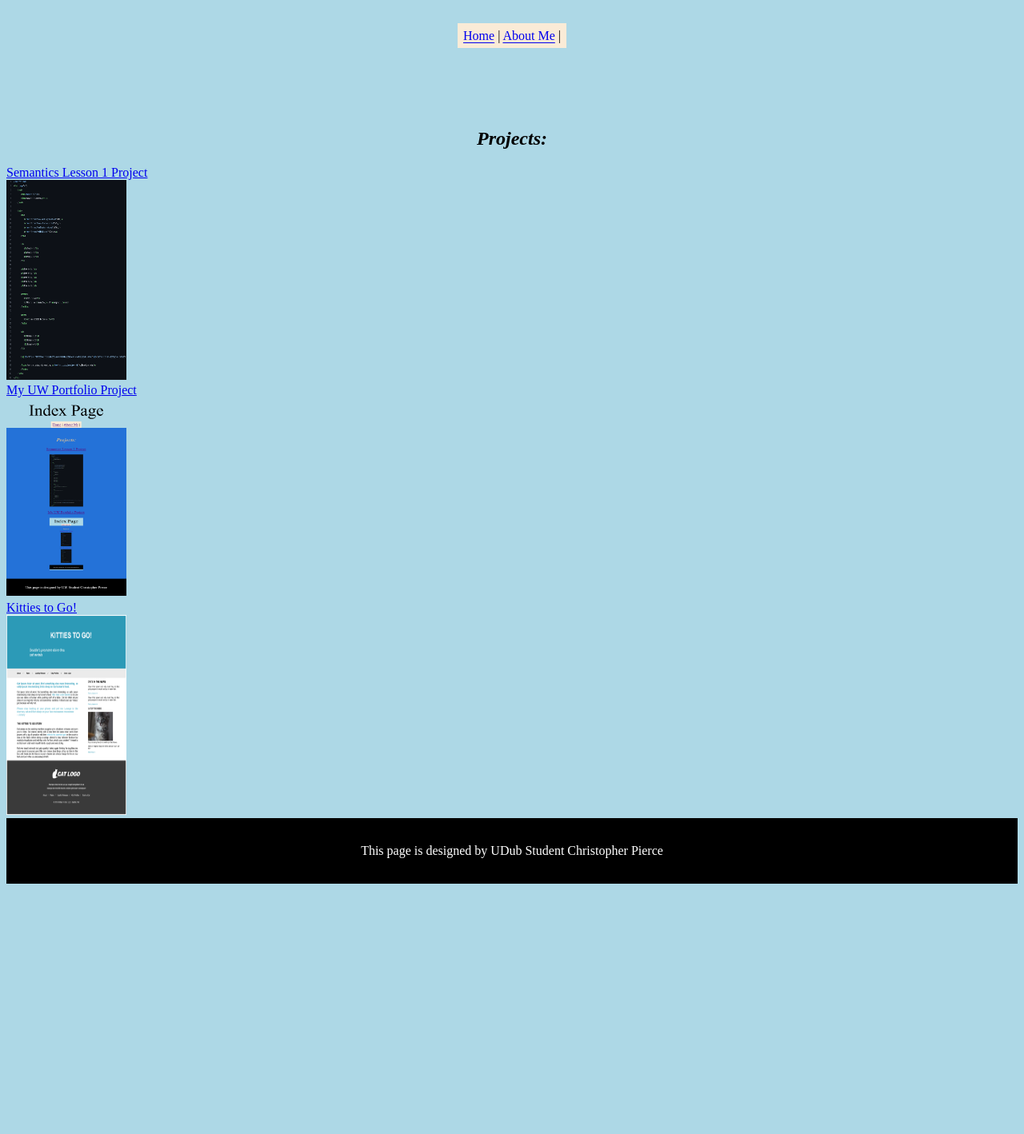
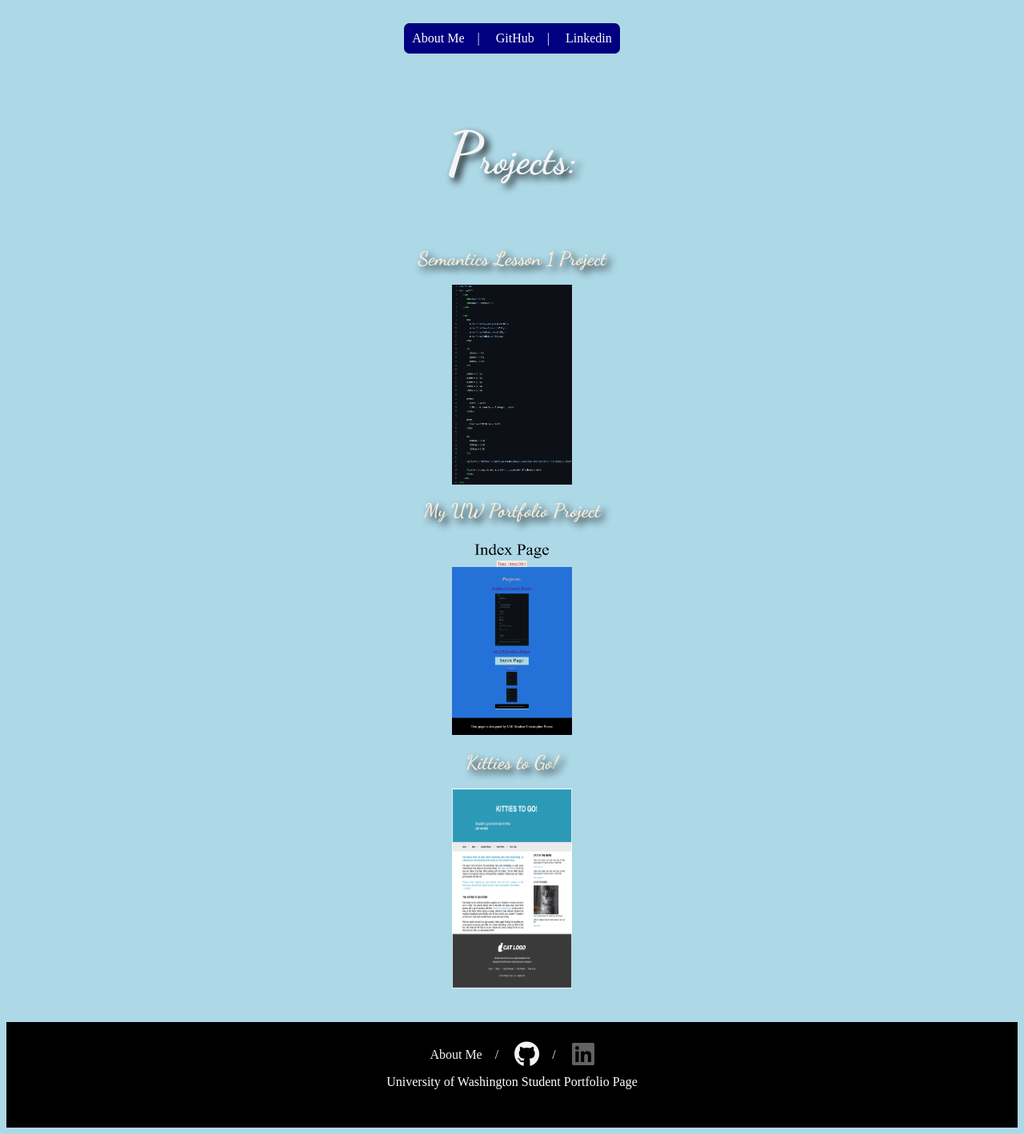
Before and after one commit to cpierce2/portfolio, a plain HTML site: page index.html in a window 1280 px wide. Shown: the part 150-1568 px from the top of the page at 80% size. Before the commit the page ends 1263 px from the top, so only its background shows below. Drawn offline with Linux system fonts and the light colour scheme.

Commit message:
modified files, added picture

```diff
--- a/index.html
+++ b/index.html
@@ -1,32 +1,49 @@
 <!DOCTYPE html>
 <html lang="en">
     <head>
-        <meta charset="UTF-8">
-        <link rel="stylesheet" type="text/css" href="styles/stylesheet.css">
-        <title>Portfolio</title>
+        <meta charset="utf-8">
+        <meta http-equiv="X-UA-Compatible" content="IE=edge, chrome=1">
+        <title>Portfolio Home</title>
+        <meta name="description" content="Website">
+        <meta name="viewport" content="width=device-width, initial-scale=1">
+        <link rel="stylesheet" href="styles/stylesheet.css">
+        <script src="https://kit.fontawesome.com/572d535d48.js" crossorigin="anonymous"></script>
+
+        <style>
+            @import url('https://fonts.googleapis.com/css2?family=Dancing+Script:wght@700&display=swap');
+        </style>
     </head>
 
     <body>
         <header>Index Page</header>
-        <nav class="nav margin-buffer">
-            <a href="index.html">Home</a> |
-            <a href="about-me.html">About Me</a> |
+        <nav class="nav buffer">
+            <a class="nav-style" href="about-me.html">About Me<span class="footer-style">|</span></a>
+            <a class="nav-style" href="https://github.com/cpierce2">GitHub<span class="footer-style">|</span></a>
+            <a class="nav-style" href="https://www.linkedin.com/in/cpierce29/">Linkedin</a>
         </nav>
 
         <article class="flex-column">
 
-            <h1 class="important buffer">Projects:</h1>
+            <h1 class="important">Projects:</h1>
 
-            <a class="center" href="https://github.com/cpierce2/semantic-elements/blob/master/index.html">Semantics Lesson 1 Project</a><br>
+            <a class="project-link center" href="https://github.com/cpierce2/semantic-elements/blob/master/index.html">Semantics Lesson 1 Project</a><br>
             <img class="center" src="portfolio-pics/index-code-pic.png" width="150" height="250" alt="Image of HTML Code"><br>
 
-            <a class="center" href="https://cpierce2.github.io/portfolio/">My UW Portfolio Project</a><br>
+            <a class="project-link center" href="https://cpierce2.github.io/portfolio/">My UW Portfolio Project</a><br>
             <img class="center" src="portfolio-pics/home-page.png" width="150" height="250" alt="Image of HTML Code"><br>
 
-            <a class="center" href="https://cpierce2.github.io/kitties-to-go/">Kitties to Go!</a><br>
+            <a class="project-link center" href="https://cpierce2.github.io/kitties-to-go/">Kitties to Go!</a><br>
             <img class="center" src="portfolio-pics/ktg.png" width="150" height="250" alt="Image of HTML Code"><br>
         </article>
 
-        <footer>This page is designed by UDub Student Christopher Pierce</footer>
+        <footer>
+            <nav>
+                <a class="footer-nav" href="about-me.html">About Me<span class="footer-style">/</span></a>
+                <a class="footer-nav" href="https://github.com/cpierce2"><i class="fa-brands fa-github fa-bounce fa-2xl"></i><span class="footer-style">/</span></a>
+                <a class="footer-nav" href="https://www.linkedin.com/in/cpierce29/"><i class="fa-brands fa-linkedin fa-beat-fade fa-2xl"></i></a>
+            </nav>
+
+            <p>University of Washington Student Portfolio Page</p>
+        </footer>
     </body>
 </html>
--- a/styles/stylesheet.css
+++ b/styles/stylesheet.css
@@ -20,11 +20,25 @@ body {
     padding: 1rem;
 }
 
+.buffer {
+    padding: 10px;
+}
+
 .flex-container {
     padding-top: 1.5rem;
     padding-bottom: 1.5rem;
     display: flex;
     flex-direction: row;
+    flex-wrap: wrap;
+    justify-content: space-around;
+    align-items: center;
+}
+
+.flex-column {
+    padding-top: 1.5rem;
+    padding-bottom: 1.5rem;
+    display: flex;
+    flex-direction: column;
     flex-wrap: wrap;
     justify-content: space-around;
     align-items: center;
@@ -36,6 +50,21 @@ footer {
     color: white;
     padding-top: 2rem;
     padding-bottom: 2rem;
+}
+
+.footer-nav {
+    color: whitesmoke;
+    text-decoration: none;
+}
+
+.footer-nav::first-letter {
+    font-size: 36pt;
+    color: aqua;
+}
+
+.footer-style {
+    padding-left: 1rem;
+    padding-right: 1rem;
 }
 
 header {
@@ -54,10 +83,18 @@ header {
 }
 
 .important {
-    font-style: italic;
+    font-family: 'Dancing Script', cursive;
     font-weight: bolder;
     text-align: center;
-    padding-top: 5rem;
+    padding-top: 1rem;
+    padding-bottom: 2rem;
+    font-size: 36pt;
+    color: whitesmoke;
+    text-shadow: 5px 5px 10px black;
+}
+
+.important::first-letter {
+    font-size: 56pt;
 }
 
 #list-denote {
@@ -81,15 +118,14 @@ li {
 }
 
 #multi {
-    contain: content;
-    background: beige;
-    opacity: .5;
+    background: navy;
+    color: whitesmoke;
     padding-top: 2mm;
     padding-bottom: 2mm;
-    border: black 2pt solid;
+    border: 2pt solid white;
     border-radius: 10pt;
-    margin-left: 4in;
-    margin-right: 4in;
+    margin-left: auto;
+    margin-right: auto;
 
     -webkit-column-count: 4;
     -moz-column-count: 4;
@@ -106,9 +142,21 @@ li {
 
 .nav {
     margin:auto;
-    background-color: antiquewhite;
-    text-underline-offset: 10%;
-    padding: 5pt;
+    background: navy;
     width: fit-content;
     margin-top: 2rem;
+    border-radius: 5pt;
 }
+
+.nav-style {
+    text-decoration: none;
+    color: white;
+}
+
+.project-link {
+    font-family: 'Dancing Script', cursive;
+    font-size: 18pt;
+    text-decoration: none;
+    color: antiquewhite;
+    text-shadow: 5px 5px 10px black;
+}
```
Also changed, not shown: about-me.html (+21 -7 lines), portfolio-pics/me.jpg (added).
